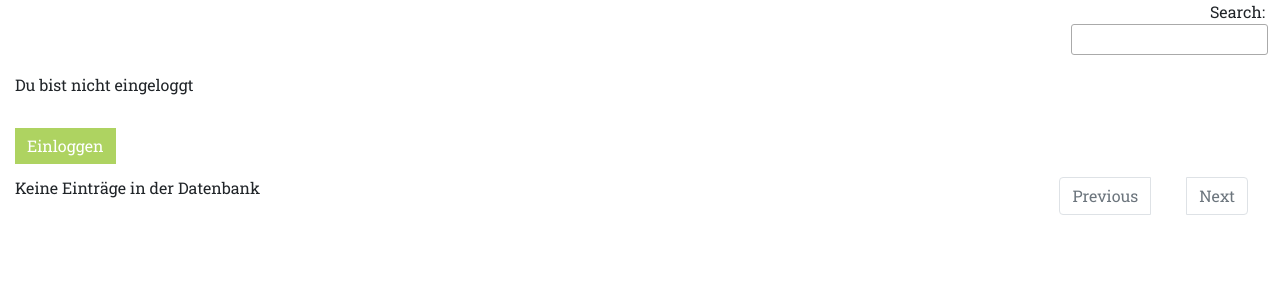
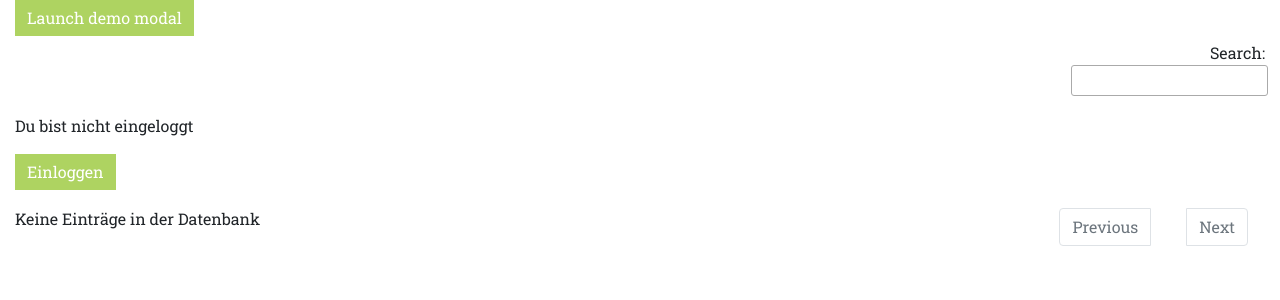
Before and after one commit to mariusbaumann/EMK-Anmeldung, a PHP site: page /tagungen/admin/management.php in a window 1280 px wide. Shown: the part 111-411 px from the top of the page. Run offline with PHP 8.4, Linux system fonts and the light colour scheme; some libraries are stand-ins or nearby versions.

Commit message:
evening commit

```diff
--- a/tagungen/admin/management.php
+++ b/tagungen/admin/management.php
@@ -5,11 +5,14 @@
   <script src="https://kit.fontawesome.com/39876f8fd5.js" crossorigin="anonymous"></script>
 
   <script src="https://ajax.googleapis.com/ajax/libs/jquery/3.4.1/jquery.min.js"></script>
+  <script src="https://www.google.com/recaptcha/api.js" async defer></script>
+
+  <link href="https://fonts.googleapis.com/css?family=Roboto+Slab&display=swap" rel="stylesheet">
+
   <link rel="stylesheet" href="https://stackpath.bootstrapcdn.com/bootstrap/4.4.1/css/bootstrap.min.css" integrity="sha384-Vkoo8x4CGsO3+Hhxv8T/Q5PaXtkKtu6ug5TOeNV6gBiFeWPGFN9MuhOf23Q9Ifjh" crossorigin="anonymous">
 
-  <script src="https://www.google.com/recaptcha/api.js" async defer></script>
   <meta name="viewport" content="width=device-width, initial-scale=1, maximum-scale=1, user-scalable=no">
-  <link href="https://fonts.googleapis.com/css?family=Roboto+Slab&display=swap" rel="stylesheet">
+
   <link rel="stylesheet" type="text/css" href="https://cdn.datatables.net/1.10.19/css/jquery.dataTables.css">
   <script type="text/javascript" charset="utf8" src="https://cdn.datatables.net/1.10.19/js/jquery.dataTables.js"></script>
 
@@ -53,7 +56,53 @@
   </div><!-- /.container-fluid -->
 </nav>
 
+
 <div class="containter-fluid">
+
+<!-- MODAL Bestätigen-->
+<!-- Button trigger modal -->
+<button type="button" class="btn btn-primary" data-toggle="modal" data-target="#confirmModal">
+  Launch demo modal
+</button>
+
+<!-- Modal -->
+<div class="modal fade" id="confirmModal" tabindex="-1" role="dialog" aria-labelledby="exampleModalCenterTitle" aria-hidden="true">
+  <div class="modal-dialog modal-dialog-centered" role="document">
+    <div class="modal-content">
+      <div class="modal-header">
+        <h5 class="modal-title" id="exampleModalCenterTitle">Akion wählen</h5>
+        <button type="button" class="close" data-dismiss="modal" aria-label="Close">
+          <span aria-hidden="true">&times;</span>
+        </button>
+      </div>
+      <div class="modal-body">
+      <div class="row">
+        <div id="prioConfirm" class="col">
+          <p>Priorität bestätigen:</p>
+        </div>
+      </div>
+      <div class="row">
+      <div id="altConfirm" class="col">
+      <p>Umbuchen auf:</p>
+      <!--<button type="button" class="btn btn-primary">xxxx</button>-->
+
+      </div>
+      </div>
+      </div>
+
+    </div>
+  </div>
+</div>
+
+
+
+
+
+
+
+
+
+
 <table id="list_table_json" class="table table-striped table-hover" >
 <div id="loading-img"><img class="img-center" src="Rolling-2s-200px.svg" /></div>
 <thead>
@@ -85,6 +134,9 @@
 <script src="../../jquery.min.js"></script>
 <script type="text/javascript" charset="utf8" src="https://cdn.datatables.net/1.10.19/js/jquery.dataTables.js"></script>
 <script type="text/javascript" charset="utf8" src=https://cdn.datatables.net/1.10.19/js/dataTables.bootstrap.min.js></script>
+
+<script src="https://cdn.jsdelivr.net/npm/popper.js@1.16.0/dist/umd/popper.min.js" integrity="sha384-Q6E9RHvbIyZFJoft+2mJbHaEWldlvI9IOYy5n3zV9zzTtmI3UksdQRVvoxMfooAo" crossorigin="anonymous"></script>
+<script src="https://stackpath.bootstrapcdn.com/bootstrap/4.4.1/js/bootstrap.min.js" integrity="sha384-wfSDF2E50Y2D1uUdj0O3uMBJnjuUD4Ih7YwaYd1iqfktj0Uod8GCExl3Og8ifwB6" crossorigin="anonymous"></script>
   <script>
 
 
@@ -114,12 +166,12 @@
         columns: [
           { data: 'confirmationmail',
           render: function (data, type, row) {
-            return (data == 1) ? '<button class="btn btn-small btn-default" disabled><span class="glyphicon glyphicon-ok" ></span> Bestätigt</button>' : '<button class="btn btn-small btn-success" >Bestätigen</button>';}
+            return (data == 1) ? '<button class="btn btn-small btn-default" disabled><span class="glyphicon glyphicon-ok" ></span> Bestätigt</button>' : '<button class="btn btn-small btn-success confirm" >Bestätigen</button>';}
             //"defaultContent": '<span class="btn btn-small btn-success" >Bestätigen</span>',
           },
           { data: 'confirmationmail',
           render: function (data, type, row) {
-            return (data == 1) ? '<button class="btn btn-small btn-default" disabled><span class="glyphicon glyphicon-ok" ></span> Bearbeiten</button>' : '<button class="btn btn-small btn-success" >Bearbeiten</button>';}
+            return (data == 1) ? '<button class="btn btn-small btn-default" disabled><span class="glyphicon glyphicon-ok" ></span> Bearbeiten</button>' : '<button class="btn btn-small btn-success edit" >Bearbeiten</button>';}
             //"defaultContent": '<span class="btn btn-small btn-success" >Bestätigen</span>',
           },
           { data: 'firstname' },
@@ -156,10 +208,7 @@
             return (data == 1) ? '<i class="fas fa-check-circle"></i>' : '<i class="far fa-times-circle"></i>';}
            },
           { data: 'allergies' },
-          { data: 'detectedLang',
-          render: function (data, type, row) {
-            return '<span class="label label-success">'+data+'</span>';}
-          },
+          { data: 'detectedLang' },
           { data: 'Status' },
           { data: 'confAtendenceLocation' },
           { data: 'timestamp' },
@@ -167,29 +216,54 @@
 
       });
 
-      $('#list_table_json tbody').on( 'click', '.btn-success', function () {
+      $('#list_table_json tbody').on( 'click', '.confirm', function () {
         var data = table.row( $(this).parents('tr') ).data();
         //alert( data["id"] );
-        $(this).replaceWith('<img class="loading-small" src="Rolling-1s-200px.svg" />');
+
+        if (data['dateprioThun'] == 1) {
+          $("#prioConfirm").append('<button type="button" class="btn btn-primary">Samstag, 25.1.19, Thun</button>');
+        }
+        if (data['dateprioWintherthur'] == 1) {
+          $("#prioConfirm").append('<button type="button" class="btn btn-primary">Samstag, 25.1.19, Winterthur</button>');
+        }
+        if (data['dateprioZofingen'] == 1) {
+          $("#prioConfirm").append('<button type="button" class="btn btn-primary">Samstag, 11.1.19, Zofingen</button>');
+        }
+
+        if (data['datealtThun'] == 1) {
+          $("#altConfirm").append('<button type="button" class="btn btn-primary" data="datealtThun">Samstag, 25.1.19, Thun</button></br>');
+        }
+        if (data['datealtWinterthur'] == 1) {
+          $("#altConfirm").append('<button type="button" class="btn btn-primary" data="datealtWinterthur">Samstag, 25.1.19, Winterthur</button></br>');
+        }
+        if (data['datealtZofingen'] == 1) {
+          $("#altConfirm").append('<button type="button" class="btn btn-primary" data="datealtZofingen">Samstag, 11.1.19, Zofingen</button></br>');
+        }
+
+        $('#confirmModal').modal('show');
+
+        //$(this).replaceWith('<img class="loading-small" src="../../Rolling-1s-200px.svg" />');
+
+
 
         $.ajax({
         type: "POST",
-        url: 'exec-confirmationmail.php',
+        url: '',
         data: {id: data['id']},
         timeout: 5000,
         error: function(jqXHR, textStatus, errorThrown) {
           $('.loading-small').replaceWith('<button class="btn btn-small btn-danger" disabled><span class="glyphicon glyphicon-exclamation-sign" ></span> Fehler</button>');
-          console.log(jqXHR);
-          console.log(textStatus);
-          console.log(errorThrown);
+          //console.log(jqXHR);
+          //console.log(textStatus);
+          //console.log(errorThrown);
         },
         success: function (data){
           if(data == "1"){
-            $('.loading-small').replaceWith('<button class="btn btn-small btn-default" disabled><span class="glyphicon glyphicon-ok" ></span> Bestätigt</button>');
+            //$('.loading-small').replaceWith('<button class="btn btn-small btn-default" disabled><span class="glyphicon glyphicon-ok" ></span> Bestätigt</button>');
           }else{
-            $('.loading-small').replaceWith('<button class="btn btn-small btn-danger" disabled><span class="glyphicon glyphicon-exclamation-sign" ></span> Fehler</button>');
+            //$('.loading-small').replaceWith('<button class="btn btn-small btn-danger" disabled><span class="glyphicon glyphicon-exclamation-sign" ></span> Fehler</button>');
           }
-          console.log(data);
+          //console.log(data);
         }
       });
 
--- a/tagungen/style.css
+++ b/tagungen/style.css
@@ -61,7 +61,7 @@
       margin-left: -20px;
     }
     .btn {
-      margin-top: 15px;
+      margin-bottom: 5px;
     }
     h3 {
       margin-bottom: 40px;
@@ -109,6 +109,9 @@
       background-color: #aed361;
       font-size: 20px;
     }
+    .col {
+      margin-bottom: 20px;
+    }
     input {
         margin-bottom: 10px;
     }
```
